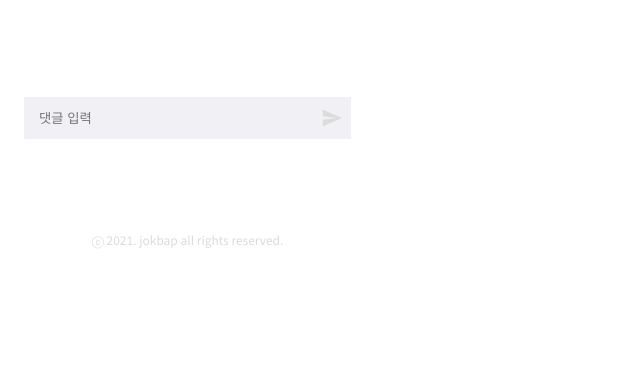
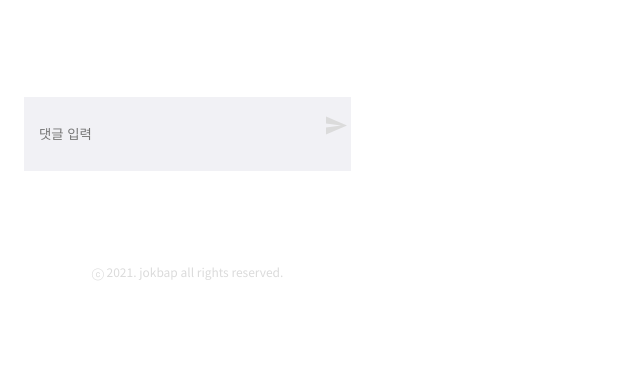
Before and after one commit to JokBo-One-Meallion-Studio/JokBop_OneMeal, a Django app: page /bpage_content/1 in a window 1280 px wide. Shown: the part 371-741 px from the top of the page, without its empty margins (0-640 px from the left). Run offline with Django 3.2, Linux system fonts and the light colour scheme; tables that the repository leaves empty hold one stand-in row (values such as "Sample post").

Commit message:
댓글 달기 기능 둘 다 적용완료

```diff
--- a/jokbapPrj/main/static/css/Content.css
+++ b/jokbapPrj/main/static/css/Content.css
@@ -134,6 +134,7 @@ a:hover {
 
 #write_comment{
   padding-left: 15px;
+  margin-bottom:15px;
   width: 280px;
   height: 40px;
   border: 1px none;
@@ -141,9 +142,9 @@ a:hover {
   text-align: justify;
 }
 
-#send_icon{
-  width: 22px;
-  margin-top: 9px;
-  margin-bottom: 9px;
+.newCommentBtn{
+  width: 24px;
+  height:27px;
+  margin-top:15px;
   align-items: center;
 }
--- a/jokbapPrj/main/templates/Content_Bap.html
+++ b/jokbapPrj/main/templates/Content_Bap.html
@@ -68,8 +68,11 @@
 
 
     <div class="NewComment">
+         <form class= "comment_form" method="POST" action="{% url 'b_newComment' post.id %}">
+            {% csrf_token %}
             <input id="write_comment" type="text" name="newComment" placeholder="댓글 입력">
-            <img id="send_icon" src="{% static 'img/send.svg'%}">
+            <input class="newCommentBtn" type="image" src="{% static 'img/send.svg' %}" value="" alt="제출버튼">
+         </form>
     </div>
 
 
--- a/jokbapPrj/main/templates/Content_Jok.html
+++ b/jokbapPrj/main/templates/Content_Jok.html
@@ -72,7 +72,7 @@
          <form method="POST" action="{% url 'j_newComment' post.id %}">
             {% csrf_token %}
             <input id="write_comment" type="text" name="newComment" placeholder="댓글 입력">
-            <input class="newCommentBtn" type="submit" value="">
+            <input class="newCommentBtn" type="image" src="{% static 'img/send.svg' %}" value="" alt="제출버튼">
          </form>
     </div>
 {% endblock %}
--- a/jokbapPrj/main/urls.py
+++ b/jokbapPrj/main/urls.py
@@ -15,4 +15,5 @@ urlpatterns = [
     path('jpage_content/delete/<int:post_id>',views.j_delete,name='j_delete'),
     path('bpage_content/delete/<int:post_id>',views.b_delete,name='b_delete'),
     path('jpage/<int:j_id>/newComment',views.j_comment,name="j_newComment"),
+    path('bpage/<int:b_id>/newComment',views.b_comment,name="b_newComment"),
 ]
--- a/jokbapPrj/main/views.py
+++ b/jokbapPrj/main/views.py
@@ -85,7 +85,18 @@ def j_comment(request, j_id):
     updated_comments=related_post.J_comments.all()
     return render(request, 'Content_Jok.html', {"post":related_post, "comments": updated_comments})
 
+def b_comment(request, b_id):
+    new_comment=Bob_comment()
+    new_comment.author= request.user
+    new_comment.pub_date= timezone.now()
+    related_post= get_object_or_404(Bob_Post, pk=b_id)
+    new_comment.post= related_post
+    new_comment.text=request.POST['newComment']
+    new_comment.save()
+    updated_comments=related_post.B_comments.all()
+    return render(request, 'Content_Bap.html', {"post":related_post, "comments": updated_comments})
 
+#프로필 구현부
 def profile(request,author_id):
     author= get_object_or_404(User, pk=author_id)
     return render(request, 'profile.html',{'author':author})
```
